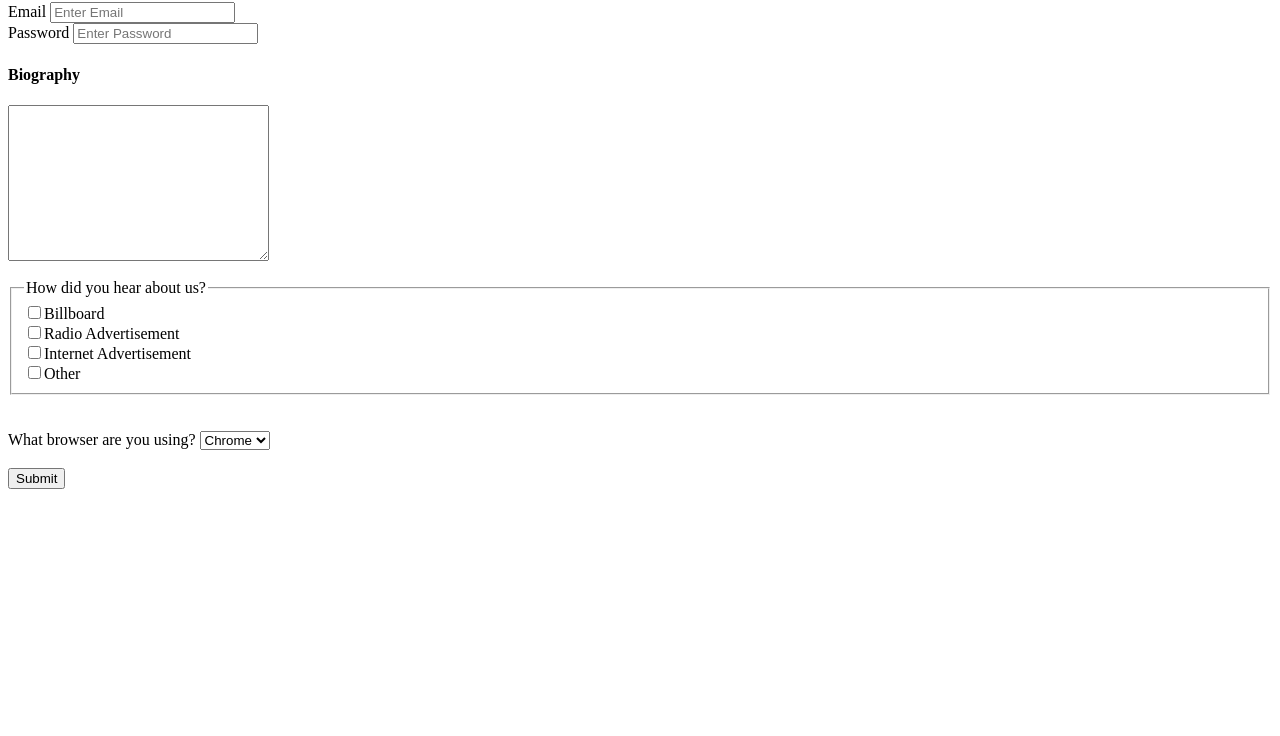
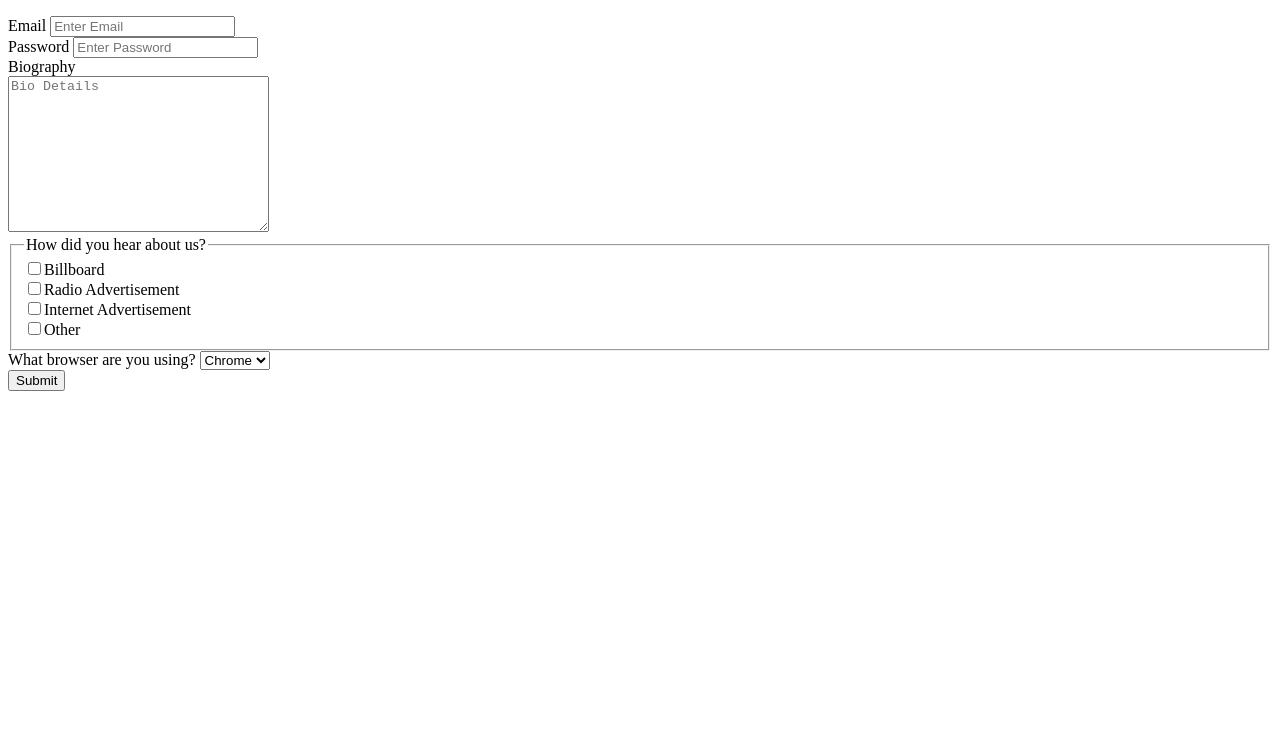
Before and after one commit to abbyperez28/sequoia-web-exercises, a plain HTML site: page forms.html in a window 1280 px wide. Shown: the part 64-800 px from the top of the page. Drawn offline with Linux system fonts and the light colour scheme.

Commit message:
cleaned code

```diff
--- a/forms.html
+++ b/forms.html
@@ -1,12 +1,12 @@
-<DOCTYPE! html>
+<!DOCTYPE html>
 <html>
 
 <head>
     <meta charset="utf-8">
-    <title>Veridian Dynamics:Register With Us</title>
+    <title>Veridian Dynamics: Register With Us</title>
 </head>
+
 <body>
-
 <main>
     <h1>Register With Us</h1>
 
@@ -14,34 +14,35 @@
 
         <div>
             <label for="email">Email</label>
-            <input id="email" type= "text" name="email" placeholder="Enter Email">
+            <input id="email" type="email" name="email" placeholder="Enter Email">
         </div>
 
         <div>
             <label for="password">Password</label>
-            <input id="password" type= "password" name="password" placeholder="Enter Password">
+            <input id="password" type="password" name="password" placeholder="Enter Password">
         </div>
 
         <div>
-            <label for="bio"><h4>Biography</h4></label>
-            <textarea name="" id="" cols="30" rows="10"></textarea>
+            <label for="bio">Biography</label>
             <br>
-            <br>
+            <textarea name="bio" id="bio" cols="30" rows="10" placeholder="Bio Details"></textarea>
         </div>
 
         <fieldset>
 
             <legend>How did you hear about us?</legend>
             <label for="Billboard">
-                <input id="Billboard" type= "checkbox" name="q1" value="Billboard">Billboard
+                <input id="Billboard" type="checkbox" name="q1" value="Billboard">Billboard
             </label>
             <br>
             <label for="Radio Advertisement">
-                <input id="Radio Advertisement" type="checkbox" name="q1" value="Radio Advertisement">Radio Advertisement
+                <input id="Radio Advertisement" type="checkbox" name="q1" value="Radio Advertisement">Radio
+                Advertisement
             </label>
             <br>
             <label for="Internet Advertisement">
-                <input id="Internet Advertisement" type="checkbox" name="q1" value="Internet Advertisement">Internet Advertisement
+                <input id="Internet Advertisement" type="checkbox" name="q1" value="Internet Advertisement">Internet
+                Advertisement
             </label>
             <br>
             <label for="Other">
@@ -50,22 +51,19 @@
 
         </fieldset>
 
-            <br>
-            <br>
-
-            <label for="Webrowser">What browser are you using?</label>
-            <select id="webrowser" name="webrowser[]">
-                    <option value="Chrome">Chrome</option>
-                    <option value="Safari">Safari</option>
-                    <option value="FireFox">FireFoX</option>
+        <div>
+            <label for="browser">What browser are you using?</label>
+            <select id="browser" name="browser">
+                <option class="broswer-option" value="Chrome">Chrome</option>
+                <option class="broswer-option" value="Safari">Safari</option>
+                <option class="broswer-option" value="FireFox">FireFoX</option>
             </select>
-
-        <br>
-        <br>
+        </div>
 
         <input type="submit">
 
     </form>
+</main>
 
-    </main>
 </body>
+</html>
```
Lines whose indentation alone changed are shown as unchanged.
